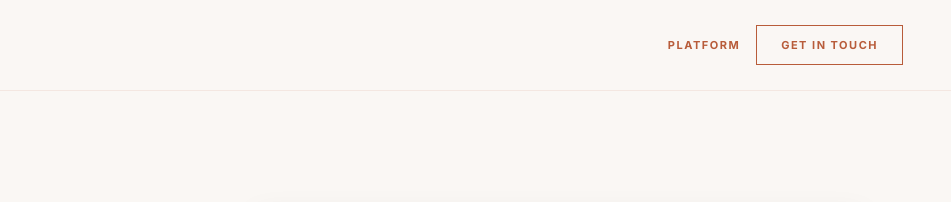
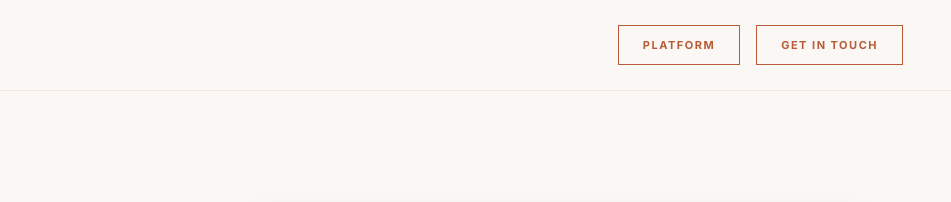
Before and after one commit to dirardm/oblig-ai-web, a website: page index.html in a window 1280 px wide. Shown: the top 202 px of the page, 329-1280 px from the left. Drawn offline with Linux system fonts and the light colour scheme.

Commit message:
style Platform nav as btn-secondary variant

```diff
--- a/index.html
+++ b/index.html
@@ -65,6 +65,7 @@
       .btn:hover{background:var(--accent);color:var(--text-inverse);transform:translateY(-1px);box-shadow:0 4px 12px rgba(184,92,58,0.35)}
       .btn:active{background:var(--accent-active);color:var(--text-inverse);transform:translateY(0);box-shadow:none}
       .btn:focus-visible{outline:2px solid var(--focus-ring);outline-offset:2px}
+      .btn-secondary:hover{background:transparent;color:var(--accent-active);border-color:var(--accent-active);box-shadow:0 4px 12px rgba(184,92,58,0.18)}
 
       /* ─── Hero ─── */
       .hero{max-width:var(--max);margin:0 auto;padding:88px var(--pad) 80px;display:grid;grid-template-columns:1fr 1.4fr;gap:64px;align-items:center}
@@ -326,7 +327,7 @@
         <span class="lk-wm">Obliga<em>I</em></span>
       </a>
       <div style="display:flex;align-items:center;gap:16px;">
-        <a href="/platform" style="font:700 11px/1 var(--font);letter-spacing:1.5px;text-transform:uppercase;text-decoration:none;color:#b85c3a;padding:8px 0;white-space:nowrap;transition:opacity 150ms ease-out;" onmouseover="this.style.opacity='0.7'" onmouseout="this.style.opacity='1'">Platform</a>
+        <a href="/platform" class="btn btn-secondary">Platform</a>
         <a href="mailto:info@oblig.ai" class="btn">Get in touch</a>
       </div>
     </nav>
```
